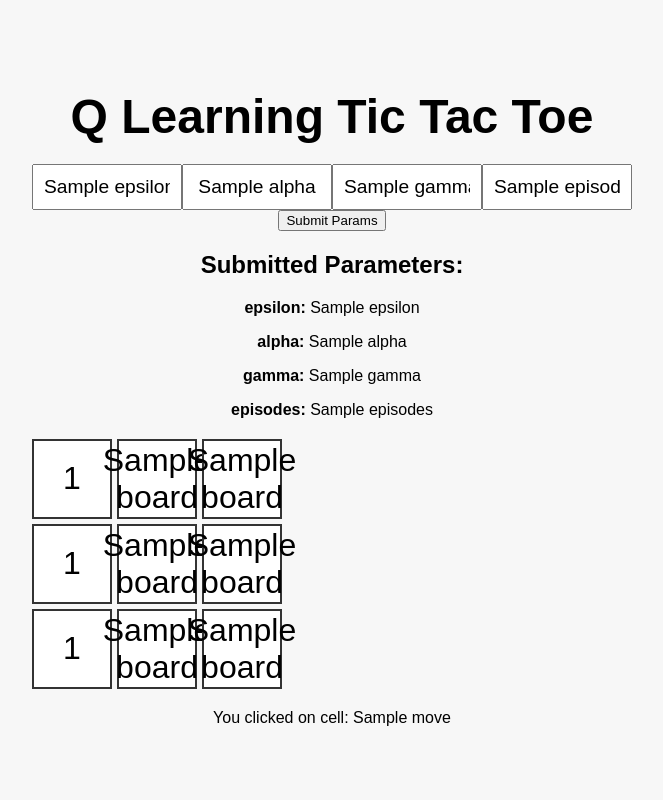
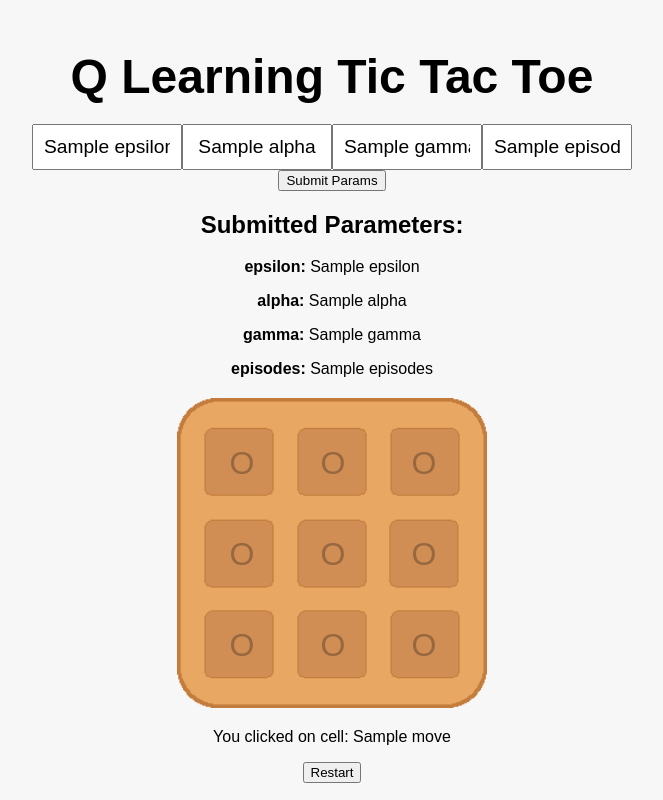
Before and after one commit to aaseesb/Tic-Tac-Toe-ML, a Flask app: template templates/home.html in a window 1280 px wide. Shown: the whole page, without its empty margins (308-971 px from the left). Run offline with Flask 3, Linux system fonts and the light colour scheme; the template is opened without the code that fills it: most values are stand-ins (such as "Sample title", 1, 10 or a date in 2020); parts of the project's set-up code (start-up, migrations or seed data) failed here and were passed over.

Commit message:
added some possible images to use, added replay button, added winner display, fixed slight error in calculation of winner

```diff
--- a/app.py
+++ b/app.py
@@ -8,12 +8,12 @@
 p2 = Player("O", "ai", q_table=otable, epsilon=0)
 env = TicTacToe([p1, p2])
 
-
 @app.route('/', methods=['GET', 'POST'])
 def home():
     env.print_board()
     move = None
     epsilon = alpha = gamma = episodes = None
+    winner = -1;
 
     if request.method == 'POST':
         submit_type = request.form.get('submit_type')
@@ -24,6 +24,9 @@
             gamma = request.form.get('gamma')
             episodes = request.form.get('episodes')
 
+        elif submit_type == 'reset':
+            env.reset();
+
         elif submit_type == 'move':
             move = request.form.get('cell')
             print("Form data:", request.form)
@@ -33,6 +36,7 @@
 
                 #theres probably better way than checking available actions twice but fuck it
                 if env.available_actions(env.board) != []:
+                    print("AHHHHH",env.board[idx])
                     if env.board[idx] == ' ':
                         env.board[idx] = 'X'
                         if env.available_actions(env.board) != []:
@@ -44,7 +48,7 @@
                         winner = env.check_win()
                         if winner == 0 or winner == 1 or winner == 2:
                             env.print_board()
-                            print(winner)
+                            print("Winner:", winner)
                             env.board = [' ' for i in range(9)]
 
 
@@ -62,7 +66,8 @@
                            epsilon=epsilon,
                            alpha=alpha,
                            gamma=gamma,
-                           episodes=episodes)
+                           episodes=episodes,
+                           winner=winner)
 
 if __name__ == '__main__':
     app.run(debug=True)
--- a/static/styles.css
+++ b/static/styles.css
@@ -1,3 +1,4 @@
+/* base styles and text */
 body {
     font-family: Arial, sans-serif;
     display: flex;
@@ -8,15 +9,17 @@
     margin: 0;
 }
 
-.container {
-    text-align: center;
-}
-
 h1 {
     font-size: 3em;
     margin-bottom: 20px;
 }
 
+/* general container */
+.container {
+    text-align: center;
+}
+
+/* inputs for parameters*/
 .input-container {
     display: flex;
     justify-content: space-between;
@@ -34,12 +37,23 @@
 .input-box:focus {
     outline: 2px solid #007bff;
 }
+
+/* game grid */
 .grid {
+    width: 260px;
+    height: 260px;
+    background-repeat: no-repeat;
+    background-size: contain;
+    background-position: center;
     display: grid;
-    grid-template-columns: repeat(3, 80px); /* 3 columns */
-    grid-template-rows: repeat(3, 80px);    /* 3 rows */
+    grid-template-columns: repeat(3, 80px);
+    /* 3 columns */
+    grid-template-rows: repeat(3, 80px);
+    /* 3 rows */
     gap: 5px;
     margin: 20px auto;
+    padding: 25px;
+    gap: 11px;
 }
 
 .grid-cell {
@@ -47,13 +61,19 @@
     height: 80px;
     font-size: 2em;
     cursor: pointer;
-    border: 2px solid #333;
-    background-color: white;
+    /* border: 2px solid #333; */
+    border: transparent;
+    background-color: transparent;
     display: flex;
     align-items: center;
     justify-content: center;
 }
 
 .grid-cell:hover {
-    background-color: #e0e0e0;
+    background-color: rgb(224, 224, 224, 0.5);
 }
+
+.grid-cell:disabled:hover {
+    background-color: transparent;
+    cursor: default;
+}
--- a/templates/home.html
+++ b/templates/home.html
@@ -5,6 +5,12 @@
     <meta name="viewport" content="width=device-width, initial-scale=1.0">
     <title>Q Learning Tic Tac Toe</title>
     <link rel="stylesheet" href="{{ url_for('static', filename='styles.css') }}">
+    <style>
+        .grid {
+            background-image: url("{{ url_for('static', filename='images/waffle.png') }}");
+            /* background-color: pink; */
+        }
+    </style>
 </head>
 <body>
     <div class="container">
@@ -33,21 +39,47 @@
 
         <!--tictactoe wip -->
         <form method="POST">
-            <div class="grid">
+            <div class="grid" >
                 {% for row in range(3) %}
                     {% for col in range(3) %}
-                        <button type="submit" name="cell" value="{{ row }}-{{ col }}" class="grid-cell">
-                            {{ board[row][col] }}
-                        </button>
+                        {% if board[row][col] == ' ' %}
+                            <button type="submit" name="cell" value="{{ row }}-{{ col }}" class="grid-cell"></button>
+                        <!-- disable cells and display images if they are not empty -->
+                        {% else %}
+                            <button disabled name="cell" value="{{ row }}-{{ col }}" class="grid-cell">
+                                <img id="{{ row }}-{{ col }}" style="display:none;" />
+                                {% if board[row][col] == 'X' %}
+                                    <img src="{{ url_for('static', filename='images/blueberry.png') }}" />
+                                {% else %}
+                                    O
+                                    <!-- <img src="{{ url_for('static', filename='images/o.png') }}" /> -->
+                                {% endif %}
+                            </button>
+                        {% endif %}
                     {% endfor %}
                 {% endfor %}
             </div>
             <input type="hidden" name="submit_type" value="move">
         </form>
 
+        <!-- display move -->
         {% if move %}
             <p>You clicked on cell: {{ move }}</p>
         {% endif %}
+
+        <!-- check for winner and output accordingly -->
+        {% if winner == 0 %}
+            <p>User wins!</p>
+        {% elif winner == 1 %}
+            <p>Computer wins!</p>
+        {% elif winner == 2 %}
+            <p>Draw!</p>
+        {% endif %}
+
+        <!-- reset/play again button -->
+        <form method="POST">
+            <button type="submit" name="submit_type" value="reset">Restart</button>
+        </form>
     </div>
 </body>
 </html>
```
Also changed, not shown: gameenv.py (+7 -4 lines), static/images/blueberry.png (added), static/images/waffle.png (added).
